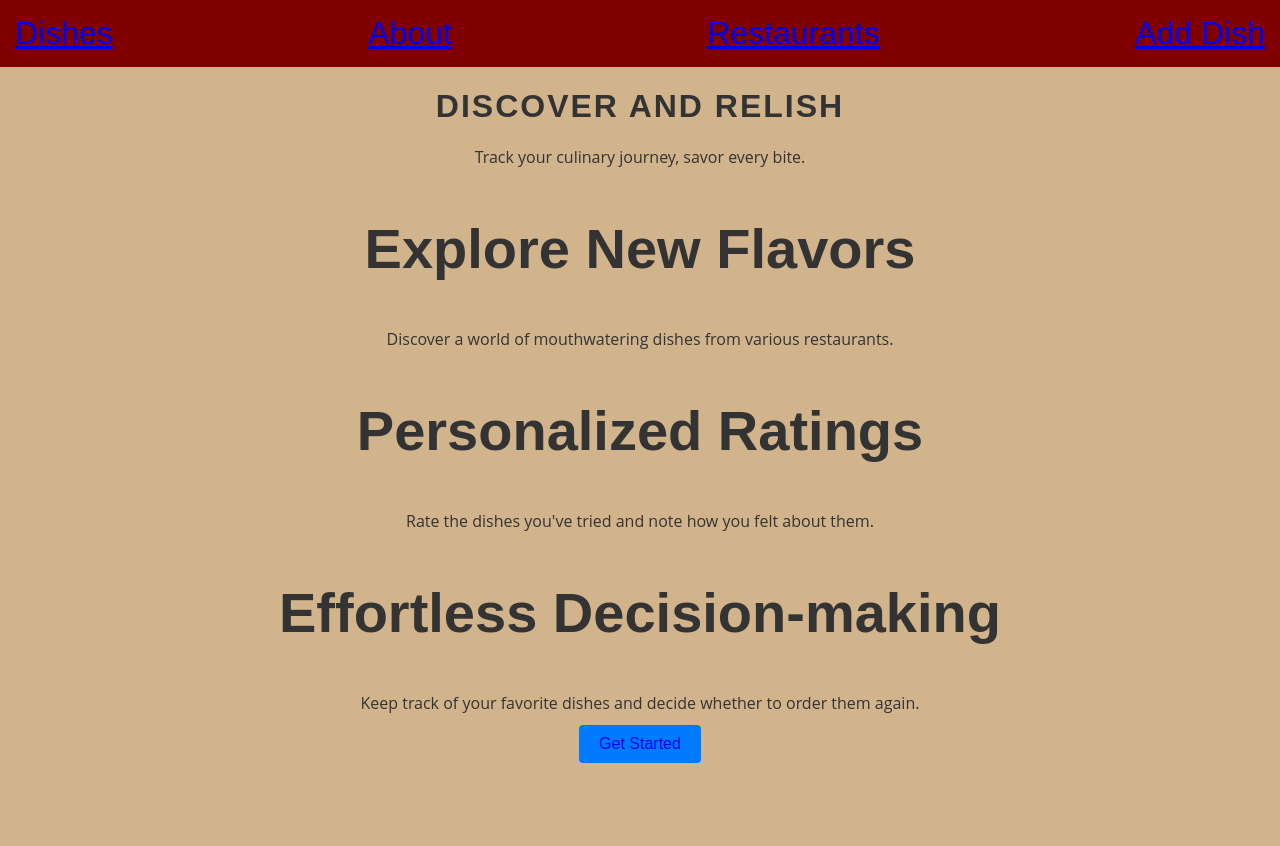
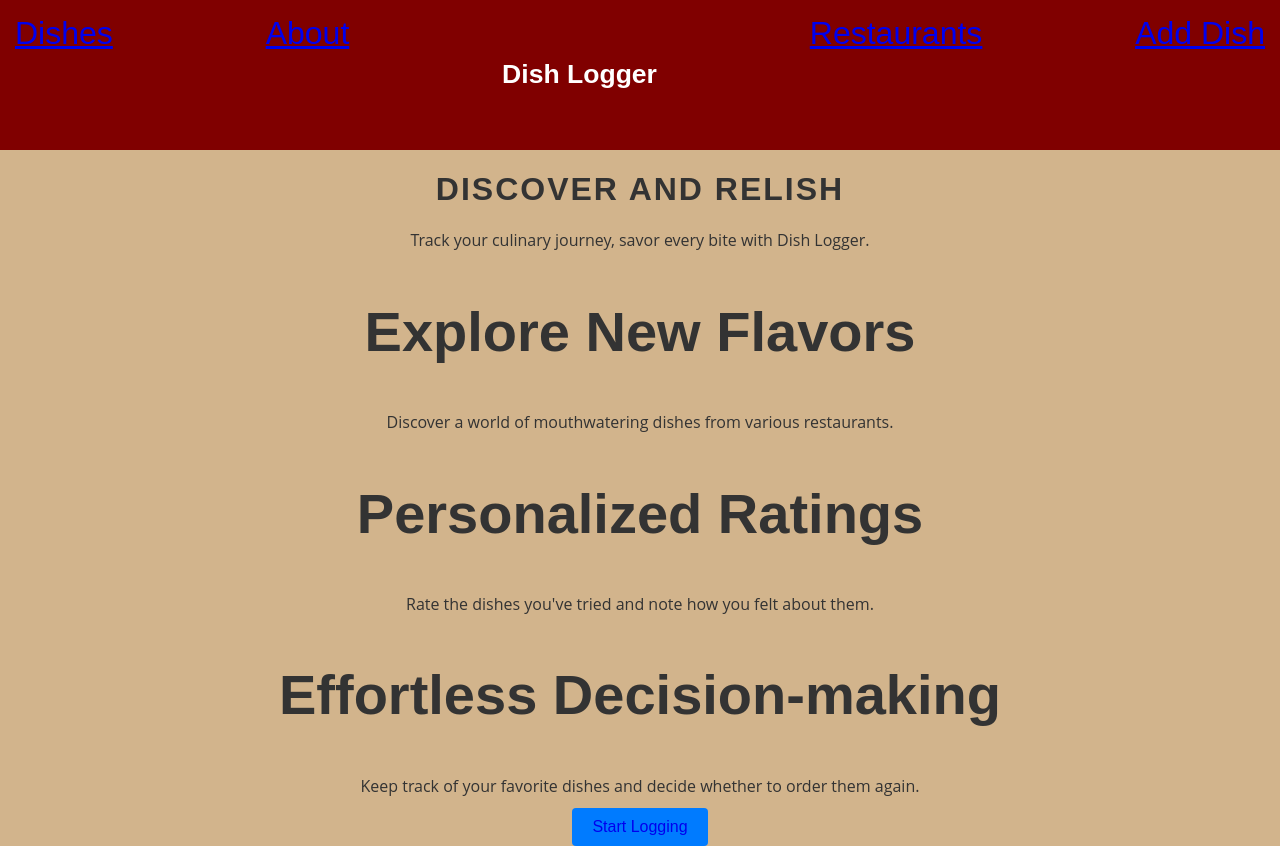
Before and after one commit to dylan-ades/dish-logger, a React (Create React App) app: page /about in a window 1280 px wide. Before the commit the page ends 800 px from the top, so only its background shows below. Built offline with nearby package versions, Linux system fonts and the light colour scheme; no server answers; the HTML template or start-up script is replaced by a standard one.

Commit message:
added title at the top

```diff
--- a/src/components/Header.js
+++ b/src/components/Header.js
@@ -10,6 +10,7 @@
         <Link to="/about">
          <div>About </div>
         </Link>
+        <h5>Dish Logger</h5>
         <Link to="/restaurants">
          <div>Restaurants </div>
         </Link>
--- a/src/components/Main.js
+++ b/src/components/Main.js
@@ -8,6 +8,7 @@
 import Restaurants from '../pages/Restaurants'
 
 import '../Create.css';
+
 
 const Main = (props) => {
     const [ dishes, setDishes ] = useState(null)
--- a/src/pages/About.js
+++ b/src/pages/About.js
@@ -5,7 +5,7 @@
   return (
     <div className="about-container">
       <h1 className="about-title">Discover and Relish</h1>
-      <p className="about-description">Track your culinary journey, savor every bite.</p>
+      <p className="about-description">Track your culinary journey, savor every bite with Dish Logger.</p>
       <div className="about-features">
         <div className="about-feature">
           <i className="fas fa-utensils"></i>
@@ -24,7 +24,7 @@
         </div>
       </div>
       <button className="about-get-started-btn">
-        <Link to="/create" style={{ textDecoration: 'none' }}>Get Started</Link>
+        <Link to="/create" style={{ textDecoration: 'none' }}>Start Logging</Link>
         </button>
     </div>
   );
--- a/src/pages/Restaurants.js
+++ b/src/pages/Restaurants.js
@@ -1,5 +1,6 @@
 import React from 'react';
 import { Link } from 'react-router-dom';
+// import '../Restaurants.css';
 
 const Restaurants = (props) => {
   const uniqueRestaurants = [];
--- a/src/styles.scss
+++ b/src/styles.scss
@@ -45,6 +45,18 @@
     }
   }
 }
+
+nav h5 {
+  margin: 0;
+  font-family: cursive, 'Courier New', Courier, monospace;
+  color: red;
+  -webkit-text-stroke: 0.005px white;
+  text-stroke: 0.005px white;
+  margin-left: 15vh;
+}
+
+
+
 
 // --------------------------
 // Form
```
Also changed, not shown: src/Restaurants.css (added, +9 -0 lines).
